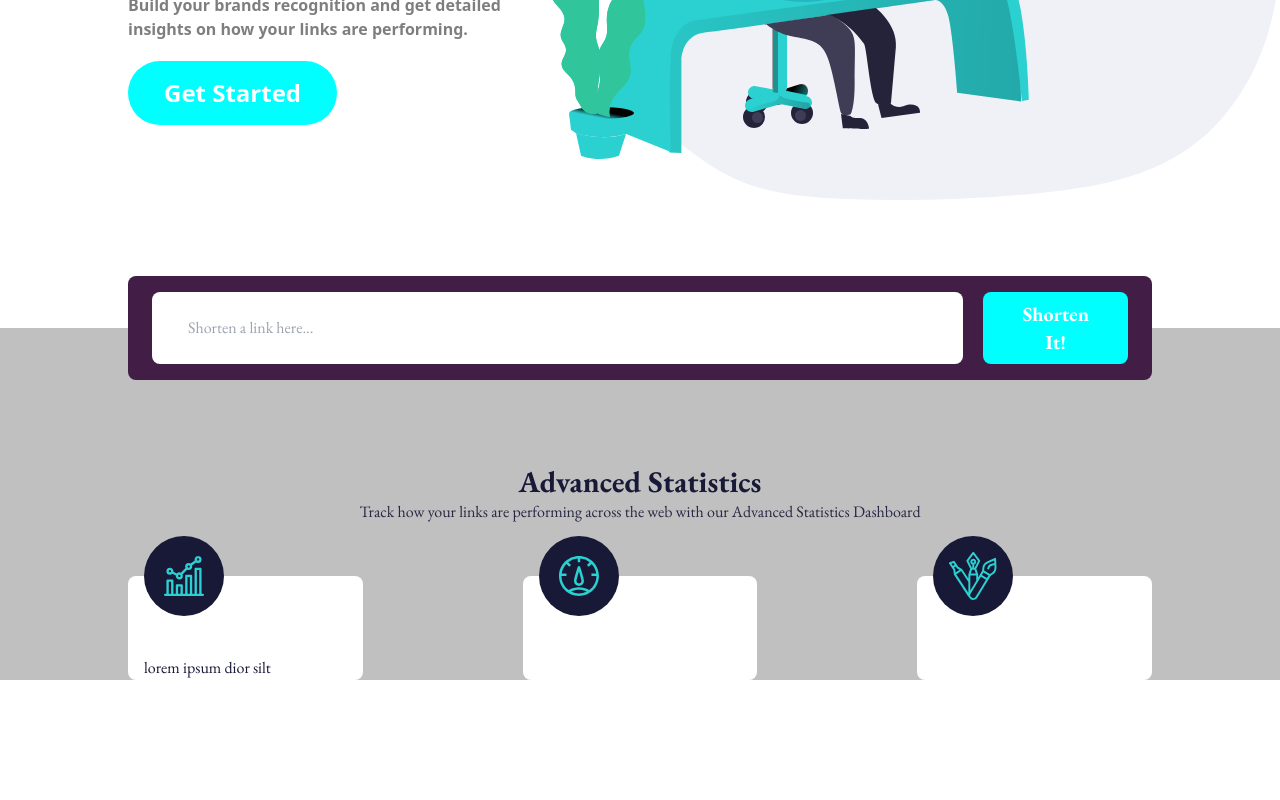
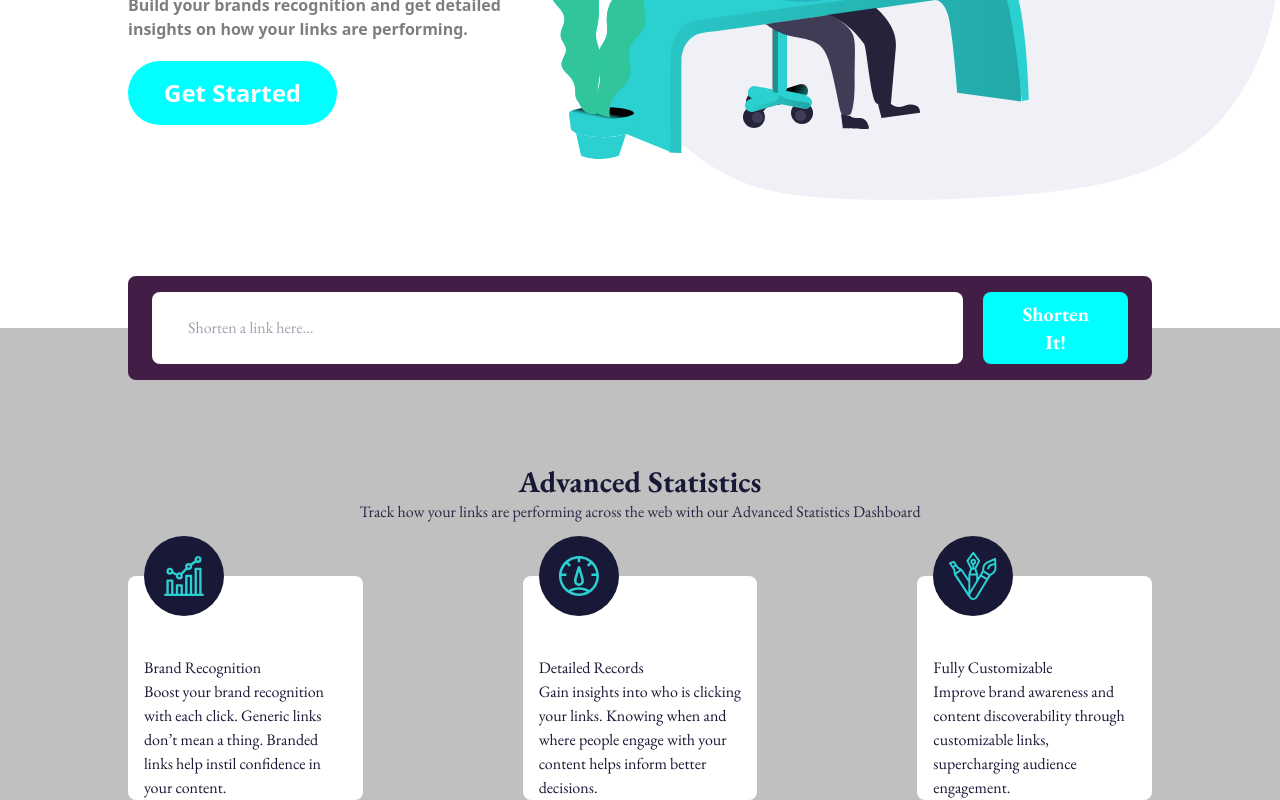
Before and after one commit to Torycd/shortlyapi, a React (Vite) app: page / in a window 1280 px wide. Shown: the part 382-1182 px from the top of the page. Before the commit the page ends 1062 px from the top, so only its background shows below. Built offline with nearby package versions, Linux system fonts and the light colour scheme.

Commit message:
lets push through

```diff
--- a/src/Component/DivStack.jsx
+++ b/src/Component/DivStack.jsx
@@ -14,11 +14,15 @@ const DivStack = () => {
               </svg>
             </div>
 
-            <h2>lorem ipsum dior silt</h2>
-            <p></p>
+            <h2>Brand Recognition</h2>
+            <p>
+              Boost your brand recognition with each click. Generic links don’t
+              mean a thing. Branded links help instil confidence in your
+              content.
+            </p>
           </div>
           {/* item 2 */}
-          <div className="bg-white px-4 rounded-lg">
+          <div className="bg-white px-4 rounded-lg mt-10 md:mt-0">
             <div className="p-2 -translate-y-1/2 rounded-full w-20 h-20 flex items-center justify-center bg-[#181837]">
               <svg xmlns="http://www.w3.org/2000/svg" width="40" height="40">
                 <path
@@ -27,11 +31,15 @@ const DivStack = () => {
                 />
               </svg>
             </div>
-            <h2></h2>
-            <p></p>
+            <h2>Detailed Records</h2>
+            <p>
+              Gain insights into who is clicking your links. Knowing when and
+              where people engage with your content helps inform better
+              decisions.
+            </p>
           </div>
           {/* item 3 */}
-          <div className="bg-white px-4 rounded-lg">
+          <div className="bg-white px-4 rounded-lg  mt-10 md:mt-0">
             <div className="p-2 -translate-y-1/2 rounded-full w-20 h-20 flex items-center justify-center bg-[#181837]">
               <svg xmlns="http://www.w3.org/2000/svg" width="48" height="48">
                 <path
@@ -40,8 +48,11 @@ const DivStack = () => {
                 />
               </svg>
             </div>
-            <h2></h2>
-            <p></p>
+            <h2>Fully Customizable</h2>
+            <p>
+              Improve brand awareness and content discoverability through
+              customizable links, supercharging audience engagement.
+            </p>
           </div>
         </div>
       </div>
```
